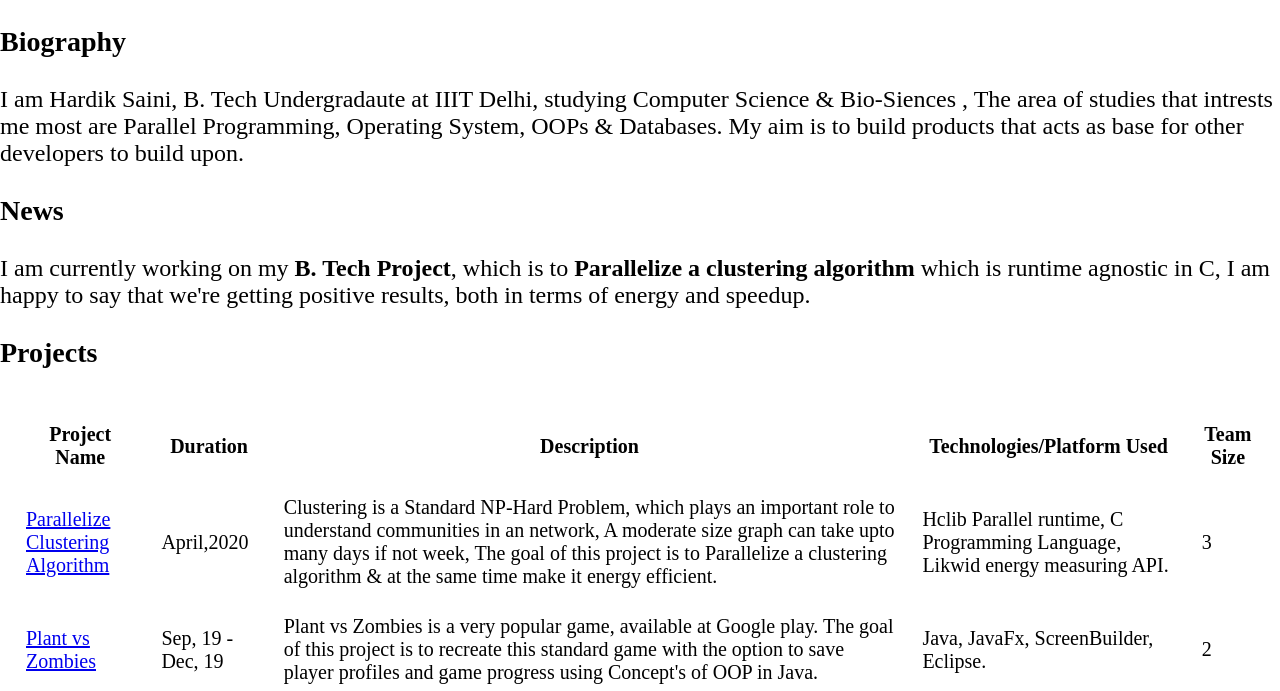
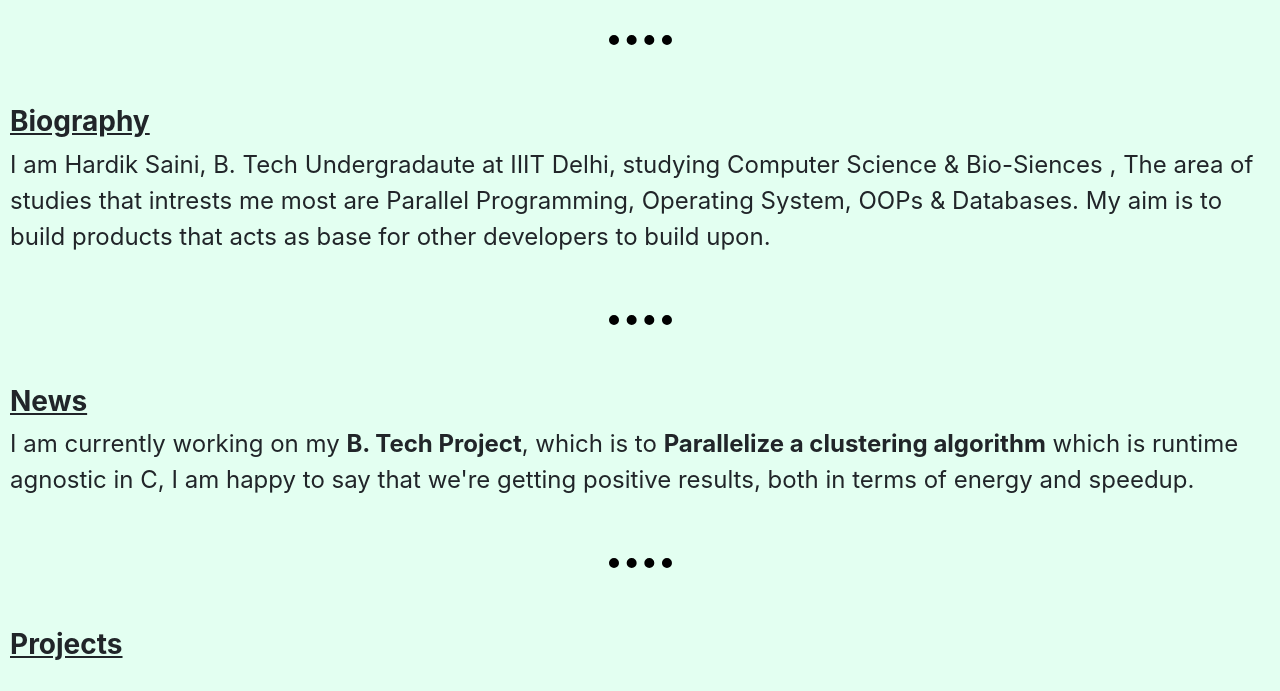
Before and after one commit to Guardianofgotham/My-Eportfolio, a plain HTML site: page index.html in a window 1280 px wide. Shown: the part 256-947 px from the top of the page. Drawn offline with nearby package versions, Linux system fonts and the light colour scheme.

Commit message:
added Bootstrap

```diff
--- a/css/style.css
+++ b/css/style.css
@@ -1,6 +1,9 @@
 body{
-  background-color: white;
-  margin: 0;
+  background-color: #e3fff1;
+  margin: 10px
+}
+.Introduction{
+  text-align: left;
 }
 
 
@@ -10,6 +13,8 @@ h1{
 
 h3{
   font-size: 28px;
+  text-decoration: underline;
+  font-weight: bold;
 }
 
 p, ol{
@@ -17,8 +22,10 @@ p, ol{
 }
 
 
-table{
+table, td, th{
   font-size: 20px;
+  padding: 16px;
+  text-align: center;
 }
 
 img{
@@ -30,5 +37,7 @@ img{
 hr{
   width: 5%;
   border-style: dotted none none none;
+  border-color: black;
   border-width: 10px;
+  margin: 60px auto;
 }
--- a/index.html
+++ b/index.html
@@ -3,7 +3,8 @@
 
 <head>
   <meta charset="utf-8">
-  <title>Hardik's Eportfolio</title>
+  <title>Hardik's portfolio</title>
+  <link rel="stylesheet" href="https://maxcdn.bootstrapcdn.com/bootstrap/4.0.0/css/bootstrap.min.css" integrity="sha384-Gn5384xqQ1aoWXA+058RXPxPg6fy4IWvTNh0E263XmFcJlSAwiGgFAW/dAiS6JXm" crossorigin="anonymous">
   <link rel="stylesheet" href="css/style.css">
   <link rel="icon" href="favicon.ico">
 </head>
@@ -24,6 +25,7 @@
       </em>
     </p>
   </div>
+  <hr>
   <!--
     Starting BioGraphy Section
   -->
@@ -35,6 +37,7 @@
     </p>
   </div>
 
+  <hr>
 
   <!--
     Starting News Section
@@ -46,7 +49,7 @@
       speedup.
     </p>
   </div>
-
+  <hr>
   <!--
     Starting Projects Section
   -->
@@ -167,7 +170,7 @@
       End of Projects Table here
     -->
   </div>
-
+  <hr>
   <!--
       Start of Position Responsibility Section
   -->
@@ -187,7 +190,7 @@
       were awarded money 4K, 3K & 2K, First Position holder was Mohammad Basil Asad.
     </p>
   </div>
-
+  <hr>
   <!--
     Starting of Communtiy work Section here.
   -->
@@ -206,6 +209,7 @@
       <a href="images/Manzil_3.jpg" target="_blank">Image3</a>
     </p>
   </div>
+  <hr>
   <!--
     Starting of Hobbies Section
   -->
@@ -219,7 +223,9 @@
       <li>Hanging out with friends.</li>
     </ol>
   </div>
-
+  <script src="https://code.jquery.com/jquery-3.2.1.slim.min.js" integrity="sha384-KJ3o2DKtIkvYIK3UENzmM7KCkRr/rE9/Qpg6aAZGJwFDMVNA/GpGFF93hXpG5KkN" crossorigin="anonymous"></script>
+  <script src="https://cdnjs.cloudflare.com/ajax/libs/popper.js/1.12.9/umd/popper.min.js" integrity="sha384-ApNbgh9B+Y1QKtv3Rn7W3mgPxhU9K/ScQsAP7hUibX39j7fakFPskvXusvfa0b4Q" crossorigin="anonymous"></script>
+  <script src="https://maxcdn.bootstrapcdn.com/bootstrap/4.0.0/js/bootstrap.min.js" integrity="sha384-JZR6Spejh4U02d8jOt6vLEHfe/JQGiRRSQQxSfFWpi1MquVdAyjUar5+76PVCmYl" crossorigin="anonymous"></script>
 </body>
 <!--
 End of Body
```
